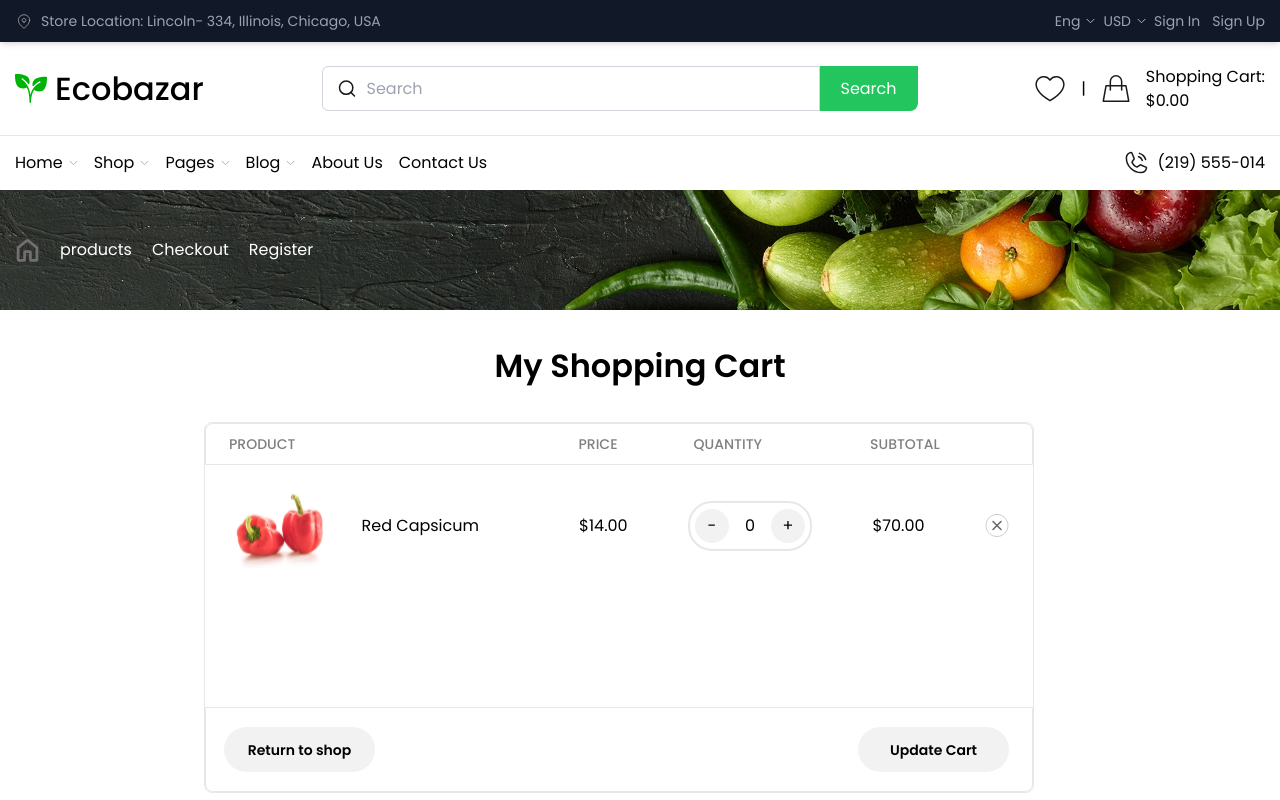
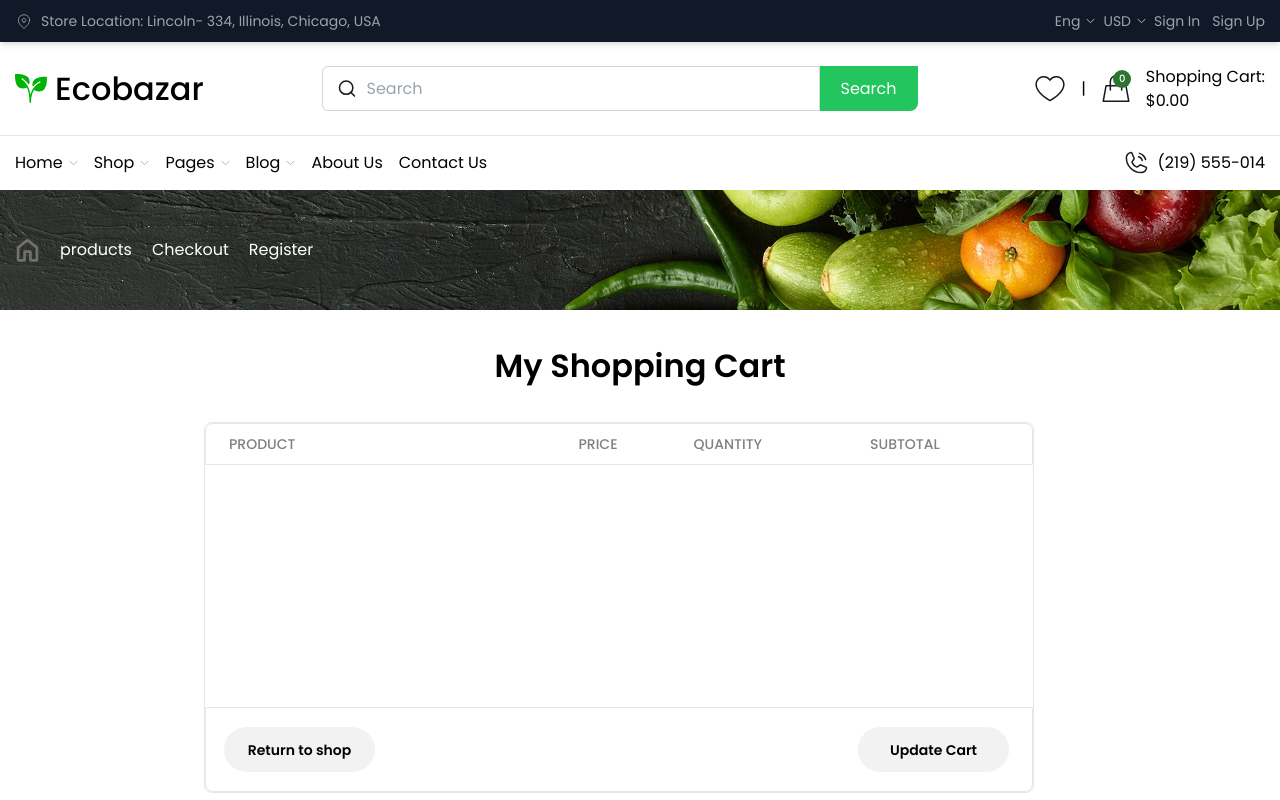
Before and after one commit to nikamunjishvili/shopping-app, a React (Vite) app: page / in a window 1280 px wide. Shown: the top 800 px of the page. Built offline with nearby package versions, Linux system fonts and the light colour scheme.

Commit message:
Product Cart

```diff
--- a/src/common/components/_atoms/Icon/HeaderIcon/Bag.tsx
+++ b/src/common/components/_atoms/Icon/HeaderIcon/Bag.tsx
@@ -1,6 +1,6 @@
 import { IconProps } from "../../../../types";
 
-const BagIcon = ({ width, height }: IconProps) => {
+const BagIcon = ({ width, height, children }: IconProps) => {
   return (
     <svg
       width={width}
@@ -16,6 +16,7 @@ const BagIcon = ({ width, height }: IconProps) => {
         stroke-linecap="round"
         stroke-linejoin="round"
       />
+      {children}
     </svg>
   );
 };
--- a/src/common/components/_molecules/Basket/Basket.tsx
+++ b/src/common/components/_molecules/Basket/Basket.tsx
@@ -1,21 +1,45 @@
 import { useState } from "react";
-import red from "../../../../../public/red.svg";
 import close from "../../../../../public/Close.svg";
 import Button from "../Button/Button";
 import { Link } from "react-router-dom";
+import { useCart } from "../../../../context/ProductsContext";
+import { ProductType } from "../../../types";
 
 const Basket = () => {
-  const [quantity, setQuantity] = useState(0);
+  const { productList, setProductList } = useCart();
+  const [quantities, setQuantities] = useState(
+    productList.reduce((acc, product) => {
+      acc[product.id] = 1;
+      return acc;
+    }, {})
+  );
 
-  const increasequantity = () => {
-    setQuantity(quantity + 1);
+  const handleQuantityChange = (productId: ProductType, increment: number) => {
+    setQuantities((prevQuantities) => {
+      const newQuantity = prevQuantities[productId] + increment;
+      return {
+        ...prevQuantities,
+        [productId]: newQuantity > 0 ? newQuantity : 0,
+      };
+    });
   };
 
-  const decreasequantity = () => {
-    if (quantity === 0) {
-      return;
-    }
-    setQuantity(quantity - 1);
+  const calculateSubtotal = (productId: ProductType) => {
+    const product = productList.find((product) => product.id === productId);
+    return product.price * quantities[productId];
+  };
+
+  const calculateTotal = () => {
+    return productList.reduce(
+      (total, product) => total + calculateSubtotal(product.id),
+      0
+    );
+  };
+
+  const deleteItem = (product: ProductType) => {
+    setProductList((prev) =>
+      prev.filter((item) => item !== product)
+    );
   };
 
   return (
@@ -30,44 +54,46 @@ const Basket = () => {
               <p className="text-button-250 text-[14px] ml-[76px]">QUANTITY</p>
               <p className="text-button-250 text-[14px] ml-[108px]">SUBTOTAL</p>
             </div>
-            <div className="w-[screen] h-[244px]">
-              <div className="w-[screen] h-[122px] flex items-center justify-center">
+            <div className="w-[screen] h-[244px] overflow-y-auto">
+              {productList.map((product) => (
+                <div key={product.id} className="w-[screen] h-[122px] flex items-center justify-center">
                   <div className="flex items-center justify-between w-[780px]">
-                  <div className="w-[250px] justify-between flex items-center">
-                    <img src={red} width={100} height={100} />
-                    <p className="text-base">Red Capsicum</p>
+                    <div className="w-[250px] flex items-center gap-[12px]">
+                      <img src={product.image} className="w-[100px] h-[100px]" />
+                      <p className="text-base">{product.title}</p>
                     </div>
                     <div className="w-[430px] flex justify-between items-center">
-                    <p>$14.00</p>
+                      <p>{product.price}</p>
                       <div className="w-[124px] h-[50px] rounded-3xl border-[2px] flex items-center justify-center">
                         <div className="flex items-center justify-between w-[110px]">
                           <button
-                          onClick={decreasequantity}
+                            onClick={() => handleQuantityChange(product.id, -1)}
                             className="w-[34px] h-[34px] bg-button-100 rounded-full"
                           >
                             -
                           </button>
-                        <p>{quantity}</p>
+                          <p>{quantities[product.id]}</p>
                           <button
-                          onClick={increasequantity}
+                            onClick={() => handleQuantityChange(product.id, 1)}
                             className="w-[34px] h-[34px] bg-button-100 rounded-full"
                           >
                             +
                           </button>
                         </div>
                       </div>
-                    <p>$70.00</p>
-                    <button>
+                      <p>${calculateSubtotal(product.id).toFixed(2)}</p>
+                      <button onClick={() => deleteItem(product)}>
                         <img src={close} width={24} height={24} />
                       </button>
                     </div>
                   </div>
                 </div>
+              ))}
             </div>
             <div className="w-[872xp] h-[85px] border-[1px] rounded-b-lg flex items-center">
-              <button className="text-sm font-semibold ml-[18px] rounded-[46px] bg-button-100 h-[45px] w-[151px]">
+              <Link className="text-sm font-semibold ml-[18px] rounded-[46px] bg-button-100 h-[45px] w-[151px] flex items-center justify-center" to={"/Categories"}>
                 Return to shop
-              </button>
+              </Link>
               <button className="text-sm font-semibold ml-[483px] rounded-[46px] bg-button-100 h-[45px] w-[151px]">
                 Update Cart
               </button>
@@ -99,7 +125,7 @@ const Basket = () => {
             <div className="h-[140px] flex flex-col justify-between">
               <div className="flex justify-between border-b-[1px] h-[35px]">
                 <p className="text-button-200 text-[14px]">Subtotal:</p>
-                <p className="text-[14px] font-medium">$0.00</p>
+                <p className="text-[14px] font-medium">${calculateTotal().toFixed(2)}</p>
               </div>
               <div className="flex justify-between border-b-[1px] h-[35px]">
                 <p className="text-button-200 text-[14px]">Shipping:</p>
@@ -107,13 +133,13 @@ const Basket = () => {
               </div>
               <div className="flex justify-between h-[35px]">
                 <p className="text-button-200 text-[16px]">Total:</p>
-                <p className="text-[16px] font-semibold">$0.00</p>
+                <p className="text-[16px] font-semibold">${calculateTotal().toFixed(2)}</p>
               </div>
             </div>
             <Link to="/Billing">
               <Button
                 height={51}
-                className="flex items-center justify-center bg-button-150 w-[340px] rounded-[43px]  text-white font-semibold"
+                className="flex items-center justify-center bg-button-150 w-[340px] rounded-[43px] text-white font-semibold"
               >
                 Proceed to checkout
               </Button>
--- a/src/common/components/_molecules/Header/Header.tsx
+++ b/src/common/components/_molecules/Header/Header.tsx
@@ -8,8 +8,15 @@ import {
   PinIcon,
 } from "../../_atoms";
 import Input from "../Input/input";
+import { useCart } from "../../../../context/ProductsContext";
 
 const Header = () => {
+  const { productList } = useCart();
+
+  const getTotalPrice = () => {
+    return productList.reduce((total, product) => total + product.price, 0);
+  };
+
   return (
     <>
       <header className="flex w-[100%] bg-gray-900 shadow-md h-42">
@@ -20,7 +27,6 @@ const Header = () => {
               Store Location: Lincoln- 334, Illinois, Chicago, USA
             </p>
           </div>
-
           <div className="flex items-center text-gray-400 gap-2 text-sm">
             <p className="flex gap-[6px] items-center">
               Eng <ArrowIcon width={9} height={6} />
@@ -39,14 +45,12 @@ const Header = () => {
           </div>
         </div>
       </header>
-
       <section className="flex w-[1250px] m-auto h-[93px]">
         <div className="flex items-center justify-between w-screen">
           <div className="flex items-center gap-[8px]">
             <EcoBazarIcon width={32} height={31} />
             <p className="text-[32px] font-medium">Ecobazar</p>
           </div>
-
           <div className="flex">
             <Input
               size="large"
@@ -60,20 +64,19 @@ const Header = () => {
               Search
             </button>
           </div>
-
-          <div className="flex gap-[16px] items-center">
+          <div className="flex gap-[16px] items-center relative">
             <HeartIcon width={30} height={26} />
             |
-            <BagIcon width={28} height={27} />
+            <BagIcon width={28} height={27} className=""/>
+            <span className="rounded-[16px] bg-[#2C742F] w-[18px] h-[18px] flex justify-center items-center text-[10px] text-white font-medium leading-[10px] absolute left-[78px] top-[5px]">{productList.length}</span>
             <div>
               <p>Shopping Cart:</p>
-              <p>$0.00</p>
+              <p>${getTotalPrice().toFixed(2)}</p>
             </div>
           </div>
         </div>
       </section>
       <hr />
-
       <div className="flex py-[15px] w-[1250px] m-auto justify-between">
         <div className="flex gap-[16px]">
           <p className="flex gap-[6px] items-center">
@@ -91,7 +94,6 @@ const Header = () => {
           <p>About Us</p>
           <p>Contact Us</p>
         </div>
-
         <div className="flex gap-[10px]">
           <Phone width={23} height={23} />
           <p>(219) 555-014</p>
--- a/src/common/types/common.ts
+++ b/src/common/types/common.ts
@@ -5,6 +5,7 @@ export interface IconProps {
   height: number;
   className?: string;
   onClick?: () => void;
+  children?:  React.ReactNode;
 }
 export interface InputTypes {
   value?: any;
@@ -38,6 +39,7 @@ export interface UseFetchResult<T> {
 }
 
 export interface ProductType {
+  toFixed(arg0: number): React.ReactNode;
   length: number;
   id: number;
   title: string;
@@ -45,4 +47,12 @@ export interface ProductType {
   category: string;
   description: string;
   image: string;
+  quantity: number;
+  totalAmount: number | string;
 }
+
+export interface ContextProps {
+  productList: ProductType[];
+  setProductList: React.Dispatch<React.SetStateAction<ProductType[]>>;
+  addProducts: (product: ProductType) => void;
+}
--- /dev/null
+++ b/src/context/ProductsContext.tsx
@@ -0,0 +1,27 @@
+import { createContext, useContext, useState } from "react";
+import { ContextProps, ProductType } from "../common/types";
+
+const ProductsContext = createContext<ContextProps>({
+  productList: [],
+  setProductList: () => {},
+  addProducts: () => {},
+});
+
+export const useCart = () => useContext(ProductsContext);
+
+const ProductsContextProvider = ({ children }: any) => {
+  const [productList, setProductList] = useState<ProductType[]>([]);
+
+  const addProducts = (product: ProductType) => {
+    setProductList((prev) => [...prev, product]);
+  };
+  return (
+    <ProductsContext.Provider
+      value={{ addProducts, productList, setProductList }}
+    >
+      {children}
+    </ProductsContext.Provider>
+  );
+};
+
+export default ProductsContextProvider;
--- a/src/main.tsx
+++ b/src/main.tsx
@@ -1,4 +1,3 @@
-import React from "react";
 import ReactDOM from "react-dom/client";
 import App from "./App.tsx";
 import "./index.css";
@@ -7,6 +6,7 @@ import { Products, SingleProduct } from "./pages/index.ts";
 import Billing from "./pages/billing/Billing.tsx";
 import SignIn from "./pages/Sign-in/SignIn.tsx";
 import SignUp from "./pages/Sign-up/SignUp.tsx";
+import ProductsContextProvider from "./context/ProductsContext.tsx";
 
 const router = createBrowserRouter([
   {
@@ -36,7 +36,7 @@ const router = createBrowserRouter([
 ]);
 
 ReactDOM.createRoot(document.getElementById("root")!).render(
-  <React.StrictMode>
+  <ProductsContextProvider>
     <RouterProvider router={router} />
-  </React.StrictMode>
+  </ProductsContextProvider>
 );
--- a/src/pages/SingleProduct/SingleProduct.tsx
+++ b/src/pages/SingleProduct/SingleProduct.tsx
@@ -4,6 +4,7 @@ import { Button } from "../../common/components/_molecules";
 import Breadcrumbs from "../../common/components/_organisms/Breadcrumbs/Breadcrumbs";
 import useFetch from "../../common/hooks/useFetch";
 import { ProductType } from "../../common/types";
+import { useCart } from "../../context/ProductsContext";
 
 const SingleProduct = () => {
   const { id } = useParams();
@@ -12,6 +13,7 @@ const SingleProduct = () => {
     loading,
     error,
   } = useFetch<ProductType>(`https://fakestoreapi.com/products/${id}`);
+  const { addProducts } = useCart();
 
   if (loading) {
     return <div>Loading...</div>;
@@ -51,7 +53,7 @@ const SingleProduct = () => {
                   className={
                     "w-[447px] rounded-full flex justify-center items-center text-[#FFFFFF]"
                   }
-                  onClick={() => {}}
+                  onClick={() => addProducts(product)}
                   disabled={false}
                   isLoading={false}
                   type="submit"
```
Lines whose indentation alone changed are shown as unchanged.
